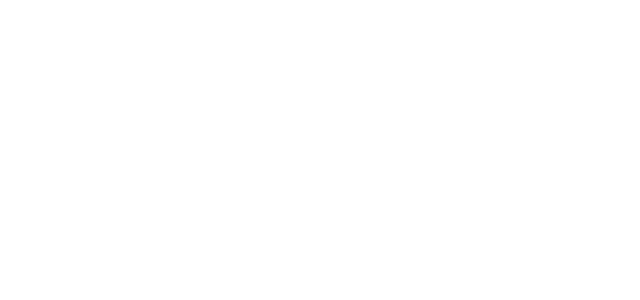
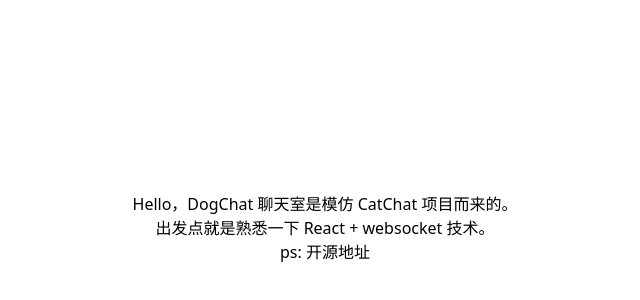
Before and after one commit to tw-huang/DogChat, a React (Create React App) app: page /about in a window 1280 px wide. Shown: the part 172-472 px from the top of the page, without its empty margins (315-955 px from the left). Built offline with nearby package versions, Linux system fonts and the light colour scheme.

Commit message:
#优化细节#

```diff
--- a/src/App.tsx
+++ b/src/App.tsx
@@ -5,6 +5,7 @@
 import Login from './pages/Login'
 import Register from './pages/Register'
 import Profile from './pages/Profile'
+import About from './pages/About'
 import './utils/expire'
 
 const App: React.FC = () => {
@@ -15,6 +16,7 @@
 				<Route exact path='/login' component={Login} />
 				<Route exact path='/register' component={Register} />
 				<Route exact path='/profile' component={Profile} />
+				<Route exact path='/about' component={About} />
 			</Switch>
 		</div>
 	)
--- /dev/null
+++ b/src/pages/About/index.tsx
@@ -0,0 +1,31 @@
+import React from 'react'
+
+const About: React.FC = () => {
+	return (
+		<div className='flex flex-col justify-center items-center h-screen'>
+			<div>
+				Hello，DogChat 聊天室是模仿{' '}
+				<a
+					href='http://catchat.helloflask.com/'
+					className='hover:text-gray-900 hover:underline'
+				>
+					CatChat
+				</a>{' '}
+				项目而来的。
+			</div>
+			<div>出发点就是熟悉一下 React + websocket 技术。</div>
+			<div>
+				ps:{' '}
+				<a
+					href='https://github.com/tw-huang/dogchat-react'
+					className='hover:text-gray-900 hover:underline'
+					target="_blank"
+				>
+					开源地址
+				</a>
+			</div>
+		</div>
+	)
+}
+
+export default About
--- a/src/pages/Chat/index.tsx
+++ b/src/pages/Chat/index.tsx
@@ -9,22 +9,22 @@
 import { Link } from 'react-router-dom'
 
 interface MsgItem {
-	body: string,
-	id: number,
-	pushTime: string,
-	quoteMessage: object,
-	quoteMessageId: number,
+	body: string
+	id: number
+	pushTime: string
+	quoteMessage: object
+	quoteMessageId: number
 	user: User
 }
 
 interface User {
-	id: number,
-	about: string,
-	avatar: string,
-	email: string,
-	github: string,
-	nickname: string,
-	website: string,
+	id: number
+	about: string
+	avatar: string
+	email: string
+	github: string
+	nickname: string
+	website: string
 }
 
 const Chat: React.FC = () => {
@@ -49,12 +49,12 @@
 
 	// 获取消息列表数据
 	const getMsgList = (val: number) => {
-		getMessage(dateTime, val, pageSize).then(res => {
+		getMessage(dateTime, val, pageSize).then((res) => {
 			const { success, code, data } = res
 			if (success && code === 1) {
 				if (val > data.pages) return setHasMsg(false)
 				const newData = data?.records.reverse()
-				setMsgList(p => newData.concat(p))
+				setMsgList((p) => newData.concat(p))
 				// @ts-ignore
 				msgBoxRef.current.scrollTop = msgBoxRef.current.offsetHeight
 			}
@@ -68,10 +68,10 @@
 			setIsLogin(true)
 			try {
 				let ws = new WebSocket(wsUrl + '/api/user/' + token)
-				ws.onopen = function() {
+				ws.onopen = function () {
 					// console.log('ws_onopen')
 				}
-				ws.onmessage = function(evt) {
+				ws.onmessage = function (evt) {
 					var json = JSON.parse(evt.data)
 					if (json.success) {
 						if (json.msg === 'ConnectSuccess') {
@@ -91,16 +91,15 @@
 						if (json.msg === 'ReceiveMessage') {
 							// console.log('ReceiveMessage')
 							// console.log(json.data)
-							setMsgList(list => [...list, json.data])
+							setMsgList((list) => [...list, json.data])
 							const msgBoxId = document.getElementById('msgBox')
 							if (msgBoxId != null) {
 								msgBoxId.scrollTop = msgBoxId.scrollHeight
 							}
 						}
 					}
-
 				}
-				ws.onclose = function() {
+				ws.onclose = function () {
 					// console.log('ws_onclose')
 				}
 				// @ts-ignore
@@ -125,7 +124,7 @@
 	const handleMsgSend = () => {
 		if (ws != null) {
 			const json = {
-				body: msgInput
+				body: msgInput,
 			}
 			// @ts-ignore
 			ws.send(JSON.stringify(json))
@@ -145,7 +144,7 @@
 		getHeaderData()
 		connectSocket()
 		getMsgList(1)
-		setIsLoading(p => !p)
+		setIsLoading((p) => !p)
 	}, [])
 
 	useEffect(() => {
@@ -157,46 +156,83 @@
 		}
 	}, [hasMsg])
 
+	const handleLogout = () => {
+		if (isLogin) {
+			localStorage.removeItem('Token')
+			setIsLogin(false)
+		}
+	}
+
 	return (
 		<>
-			<div className="flex justify-between px-6 w-screen h-12 fixed border-b-2 border-gray-300 ">
-				<div className="flex items-center">
-					<img className='w-8 mr-1' src={logo} alt='logo'/>
-					<span className="pl-3">DogChat</span>
-					<span className="px-3">{onlineCount}/{registerCount}</span>
-					<span>About</span>
+			<div className='flex justify-between px-6 w-screen h-12 fixed border-b-2 border-gray-300 '>
+				<div className='flex items-center'>
+					<img className='w-8 mr-1' src={logo} alt='logo' />
+					<span className='pl-3'>DogChat</span>
+					<span className='px-3'>
+						{onlineCount}/{registerCount}
+					</span>
+					<Link to='/about'>
+						<span className='hover:text-gray-900 hover:underline'>About</span>
+					</Link>
 				</div>
-				<div className="flex items-center">
-					<span className="pr-3">Profile</span>
-					<span>Logout</span>
+				<div className='flex items-center'>
+					{isLogin ? (
+						<>
+							<span className='pr-3'>
+								<Link to='/profile'>
+									<span className='hover:text-gray-900 hover:underline'>
+										Profile
+									</span>
+								</Link>
+							</span>
+							<span className='hover:text-gray-900 hover:underline' onClick={() => handleLogout()}>Logout</span>
+						</>
+					) : (
+						<></>
+					)}
 				</div>
 			</div>
 			{/*信息列表*/}
-			<div className="pt-12 pb-20">
-				<div className="msgBox" id="msgBox" ref={msgBoxRef}>
-					<MsgBox msgList={msgList}/>
+			<div className='pt-12 pb-20'>
+				<div className='msgBox' id='msgBox' ref={msgBoxRef}>
+					<MsgBox msgList={msgList} />
 				</div>
 			</div>
 			{/**/}
 			<div className='flex items-center px-6 w-screen fixed bottom-0 left-0 h-20 border-t-2 border-gray-300'>
 				{isLogin ? (
 					<>
-						<img className='w-14 mr-3' src={user} alt='avatar'/>
-						<input value={msgInput || ''}
-									 onChange={(event) => setMsgInput(event.target.value)} type="text"
-									 className="border-2 border-gray-100 w-4/12 h-14 mr-3 px-3"/>
-						<button className="bg-gray-800 text-white rounded py-1 px-2" onClick={handleMsgSend}>发 送
+						<img className='w-14 mr-3' src={user} alt='avatar' />
+						<input
+							value={msgInput || ''}
+							onChange={(event) => setMsgInput(event.target.value)}
+							type='text'
+							className='border-2 border-gray-100 w-4/12 h-14 mr-3 px-3'
+						/>
+						<button
+							className='bg-gray-800 text-white rounded py-1 px-2'
+							onClick={handleMsgSend}
+						>
+							发 送
 						</button>
 					</>
 				) : (
 					<>
-						<div>Hello! 请先
+						<div>
+							Hello! 请先
 							<Link to='/login'>
-								<span className='hover:text-gray-900 hover:underline'> 登录 </span>
+								<span className='hover:text-gray-900 hover:underline'>
+									{' '}
+									登录{' '}
+								</span>
 							</Link>
 							或者
 							<Link to='/register'>
-								<span className='hover:text-gray-900 hover:underline'> 注册 </span>
+								<span className='hover:text-gray-900 hover:underline'>
+									{' '}
+									注册{' '}
+								</span>
 							</Link>
 							帐号，再来愉快的聊天吧~
 						</div>
--- a/src/pages/Login/index.tsx
+++ b/src/pages/Login/index.tsx
@@ -54,7 +54,7 @@
 					<div className='flex flex-col mb-2'>
 						<label className='text-sm mb-1'>邮箱</label>
 						<input
-							className='border-2 rounded w-64 p-1'
+							className='border-2 rounded w-64 py-1 px-2'
 							type='text'
 							name='email'
 							value={email}
@@ -64,7 +64,7 @@
 					<div className='flex flex-col mb-2'>
 						<label className='text-sm mb-1'>密码</label>
 						<input
-							className='border-2 rounded w-64 p-1'
+							className='border-2 rounded w-64 py-1 px-2'
 							type='password'
 							name='password'
 							value={password}
--- a/src/pages/Profile/index.tsx
+++ b/src/pages/Profile/index.tsx
@@ -72,7 +72,7 @@
 					<div className='flex flex-col mb-2'>
 						<label className='text-sm mb-1'>github</label>
 						<input
-							className='border-2 rounded w-64 p-1'
+							className='border-2 rounded w-64 py-1 px-2'
 							type='text'
 							name='github'
 							value={github || ''}
@@ -82,7 +82,7 @@
 					<div className='flex flex-col mb-2'>
 						<label className='text-sm mb-1'>website</label>
 						<input
-							className='border-2 rounded w-64 p-1'
+							className='border-2 rounded w-64 py-1 px-2'
 							type='text'
 							name='website'
 							value={website || ''}
@@ -92,7 +92,7 @@
 					<div className='flex flex-col mb-2'>
 						<label className='text-sm mb-1'>关于我</label>
 						<textarea
-							className='border-2 rounded w-64 p-1'
+							className='border-2 rounded w-64 py-1 px-2'
 							name='about'
 							value={about || ''}
 							onChange={(event) => setAbout(event.target.value)}
--- a/src/pages/Register/index.tsx
+++ b/src/pages/Register/index.tsx
@@ -59,7 +59,7 @@
 					<div className='flex flex-col mb-2'>
 						<label className='text-sm mb-1'>昵称</label>
 						<input
-							className='border-2 rounded w-64 p-1'
+							className='border-2 rounded w-64 py-1 px-2'
 							type='text'
 							name='nickname'
 							value={nickname}
@@ -69,7 +69,7 @@
 					<div className='flex flex-col mb-2'>
 						<label className='text-sm mb-1'>邮箱</label>
 						<input
-							className='border-2 rounded w-64 p-1'
+							className='border-2 rounded w-64 py-1 px-2'
 							type='text'
 							name='email'
 							value={email}
@@ -79,7 +79,7 @@
 					<div className='flex flex-col mb-2'>
 						<label className='text-sm mb-1'>密码</label>
 						<input
-							className='border-2 rounded w-64 p-1'
+							className='border-2 rounded w-64 py-1 px-2'
 							type='password'
 							name='password'
 							value={password}
@@ -89,7 +89,7 @@
 					<div className='flex flex-col mb-2'>
 						<label className='text-sm mb-1'>重复密码</label>
 						<input
-							className='border-2 rounded w-64 p-1'
+							className='border-2 rounded w-64 py-1 px-2'
 							type='password'
 							name='password2'
 							value={password2}
--- a/src/utils/constant.js
+++ b/src/utils/constant.js
@@ -1,8 +1,8 @@
 //接口地址
-export const baseUrl = 'http://localhost:9100'
-// export const baseUrl = 'http://www.twhuang.me:9100'
+// export const baseUrl = 'http://localhost:9100'
+export const baseUrl = 'http://www.twhuang.me:9100'
 //ws地址
-export const wsUrl = 'ws://localhost:9100'
-// export const wsUrl = 'ws://www.twhuang.me:9100'
+// export const wsUrl = 'ws://localhost:9100'
+export const wsUrl = 'ws://www.twhuang.me:9100'
 //token过期时间（24小时）
 export const expireToken = 24 * 60 * 60 * 1000
```
